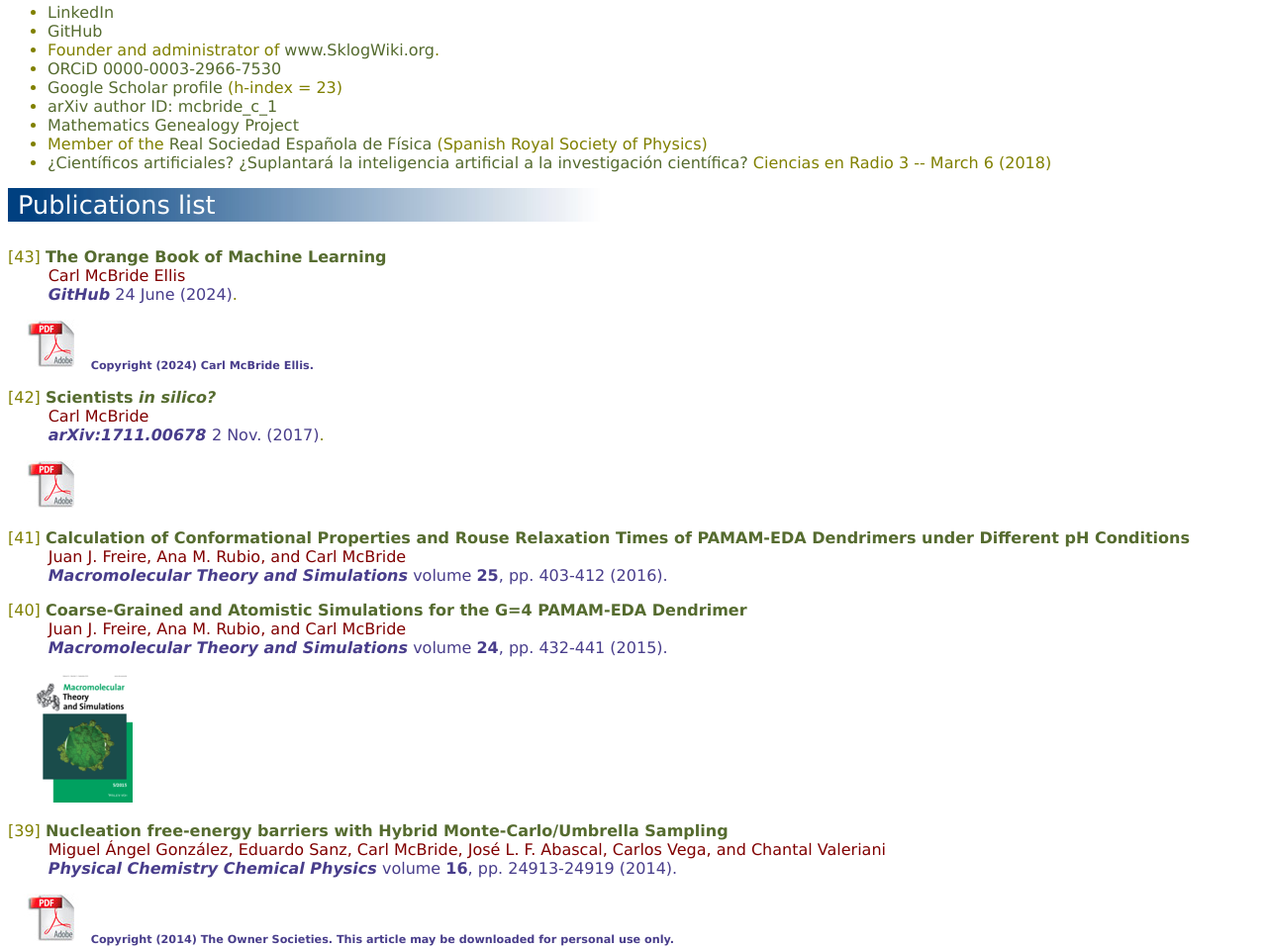
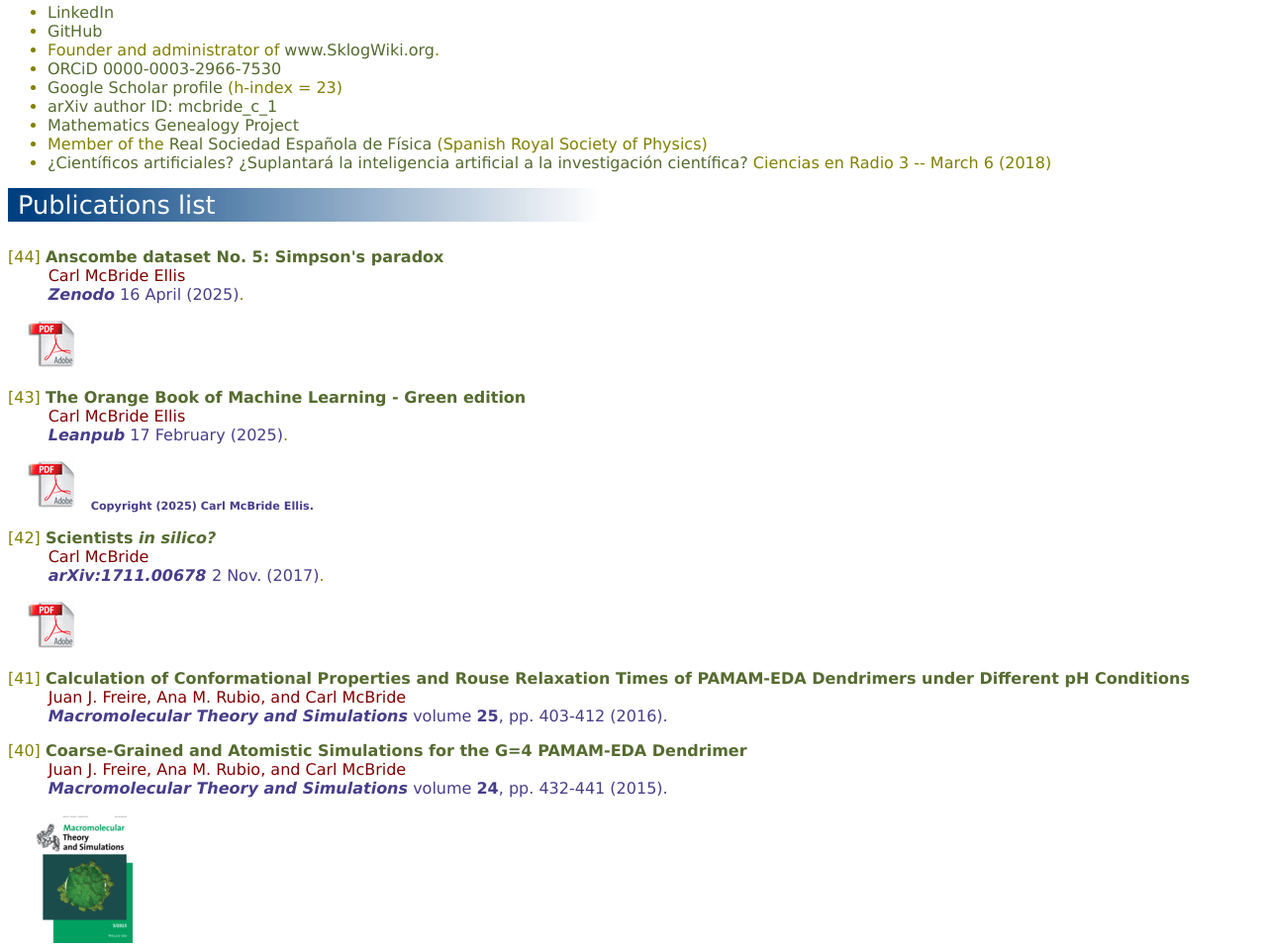
Before and after one commit to Carl-McBride-Ellis/carl-mcbride-ellis.github.io, a plain HTML site: page index.html in a window 1280 px wide. Shown: the part 806-1765 px from the top of the page at 99% size. Drawn offline with Linux system fonts and the light colour scheme.

Commit message:
added Anscombe paper

```diff
--- a/index.html
+++ b/index.html
@@ -8,7 +8,7 @@
       <link rel="stylesheet" type="text/css" href="carlmcbride.css" />
       <meta name="description" content="Publications list of the data scientist Dr. Carl McBride Ellis (ORCiD 0000-0003-2966-7530 ResearcherID A-7896-2008), along with an address for correspondence."/>
       <meta name="Author" content="Carl McBride Ellis"/>
-      <meta name="date" content="2024-06-27"/>
+      <meta name="date" content="2025-04-16"/>
       <meta name="robots" content="index,follow"/>
 </head>
 <body>
@@ -60,19 +60,34 @@ SklogWiki is particularly oriented towards theoretical studies and computer simu
 <h3>Publications list</h3>
 <p>
 <!-- %%%%%%%%%%%%%%%%%%%%%%%%%%%%%%%%%%%%%%%%%%%%%%%%%%%%%%%%%%%%%%%%%%%%%%%%%%%%%%%%%%%%%%%%%%%%%%%%%%%%%%%%%% -->
-[43]
-<a href="https://carl-mcbride-ellis.github.io/TOBoML/TOBoML.pdf" class="titleLink">The Orange Book of Machine Learning</i> </a> <br/>
+[44]
+<a href="https://doi.org/10.5281/zenodo.15209087" class="titleLink">Anscombe dataset No. 5: Simpson's paradox</a><br/>
 <span class="authornolink">
 &nbsp; &nbsp; &nbsp; &nbsp;
 Carl McBride Ellis
 </span>
 <br/>
-&nbsp; &nbsp; &nbsp; &nbsp; <a href="https://carl-mcbride-ellis.github.io/TOBoML/TOBoML.pdf" class="journalLink">GitHub</a>
-<span class="journref" >24 June (2024)</span>.
+&nbsp; &nbsp; &nbsp; &nbsp; <a href="https://doi.org/10.5281/zenodo.15209087" class="journalLink">Zenodo</a>
+<span class="journref" >16 April (2025)</span>.
 </p>
 <p class="copyright">
-<a href="https://carl-mcbride-ellis.github.io/TOBoML/TOBoML.pdf" class="pictureLink"><img style="border:0;" src="images/pdf_icon_test.jpg"  alt="download book" /></a>
-&nbsp; Copyright (2024) Carl McBride Ellis.
+<a href="carl_post_prints/Anscombe_quintet_paper.pdf" class="pictureLink"><img style="border:0;" src="images/pdf_icon_test.jpg"  alt="download paper" /></a>
+</p>
+<p>
+<!-- %%%%%%%%%%%%%%%%%%%%%%%%%%%%%%%%%%%%%%%%%%%%%%%%%%%%%%%%%%%%%%%%%%%%%%%%%%%%%%%%%%%%%%%%%%%%%%%%%%%%%%%%%% -->
+[43]
+<a href="https://leanpub.com/TOBoML2" class="titleLink">The Orange Book of Machine Learning - Green edition</a> <br/>
+<span class="authornolink">
+&nbsp; &nbsp; &nbsp; &nbsp;
+Carl McBride Ellis
+</span>
+<br/>
+&nbsp; &nbsp; &nbsp; &nbsp; <a href="https://leanpub.com/TOBoML2" class="journalLink">Leanpub</a>
+<span class="journref" >17 February (2025)</span>.
+</p>
+<p class="copyright">
+<a href="https://carl-mcbride-ellis.github.io/TOBoML/TOBoML.pdf" class="pictureLink"><img style="border:0;" src="images/pdf_icon_test.jpg"  alt="download book (free version)" /></a>
+&nbsp; Copyright (2025) Carl McBride Ellis.
 </p>
 <p>
 <!-- %%%%%%%%%%%%%%%%%%%%%%%%%%%%%%%%%%%%%%%%%%%%%%%%%%%%%%%%%%%%%%%%%%%%%%%%%%%%%%%%%%%%%%%%%%%%%%%%%%%%%%%%%% -->
@@ -811,7 +826,7 @@ and
 <img src="images/email.png" alt="Mail address"/><br/>
 </p>
 <p>
-Last modified: 2024-06-27
+Last modified: 2025-04-16
 </p>
 </body>
 </html>
```
Also changed, not shown: 1 other file.
